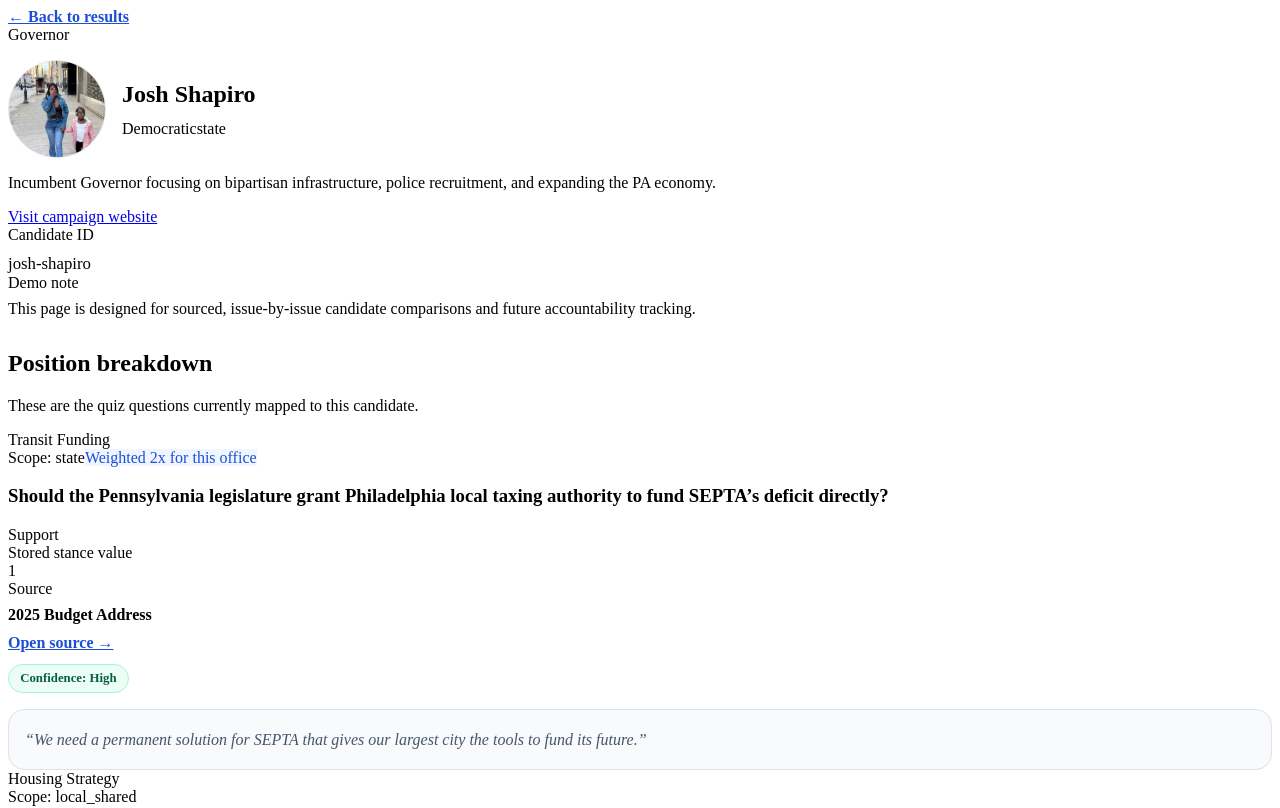
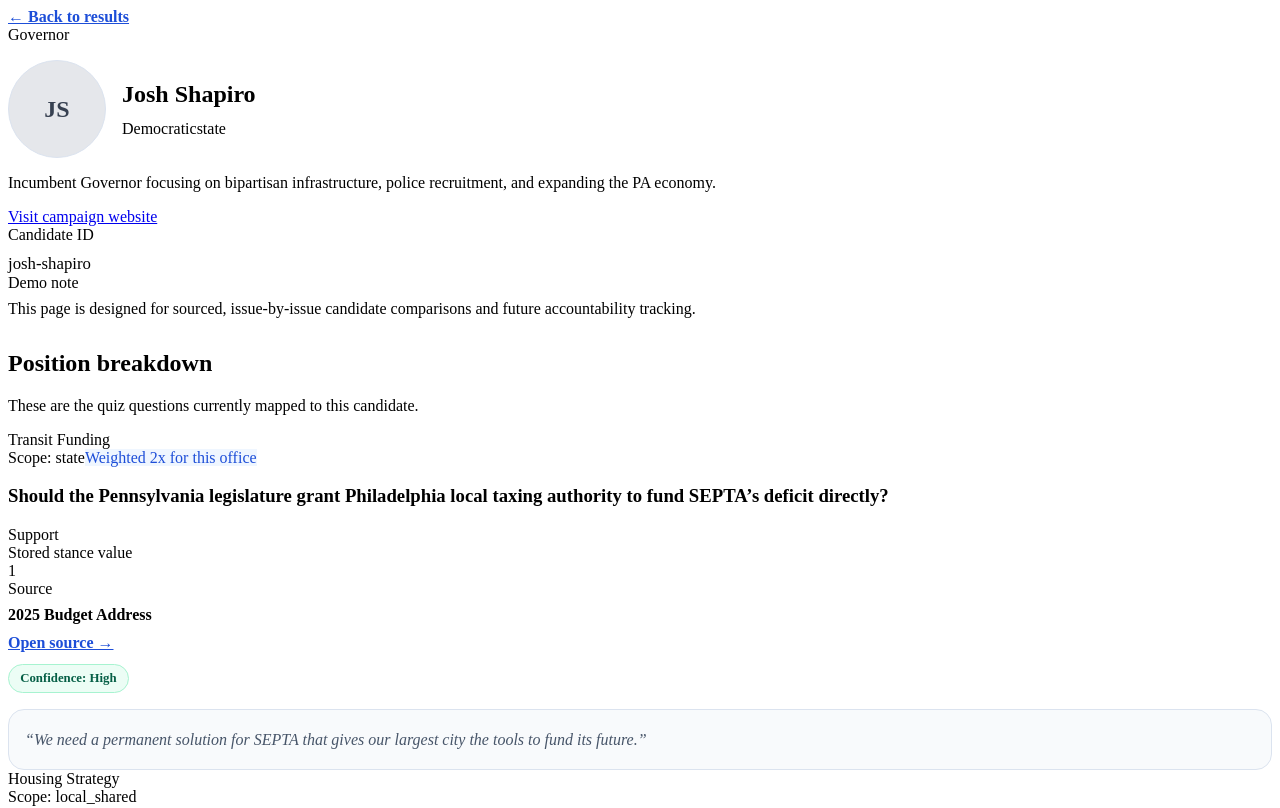
Before and after one commit to adorce90/Philly-Election-app, a Next.js app: page /candidate/josh-shapiro in a window 1280 px wide. Shown: the top 808 px of the page. Built offline with nearby package versions, Linux system fonts and the light colour scheme.

Commit message:
Update page.tsx

```diff
--- a/src/app/candidate/[id]/page.tsx
+++ b/src/app/candidate/[id]/page.tsx
@@ -87,28 +87,27 @@ export default function CandidateDetailPage({
                   flexWrap: "wrap"
                 }}
               >
-                {"image" in candidate &&
-                typeof candidate.image === "string" &&
-                candidate.image ? (
-                  <img
-                    src={candidate.image}
-                    alt={
-                      "imageAlt" in candidate &&
-                      typeof candidate.imageAlt === "string" &&
-                      candidate.imageAlt
-                        ? candidate.imageAlt
-                        : candidate.name
-                    }
+                <div
   style={{
     width: 96,
     height: 96,
     borderRadius: "50%",
-                      objectFit: "cover",
+    background: "#e5e7eb",
     border: "1px solid #dbe3ef",
-                      background: "#f8fafc"
+    display: "flex",
+    alignItems: "center",
+    justifyContent: "center",
+    fontWeight: 800,
+    fontSize: "1.5rem",
+    color: "#374151"
   }}
-                  />
-                ) : null}
+>
+  {candidate.name
+    .split(" ")
+    .map((n: string) => n[0])
+    .join("")
+    .slice(0, 2)}
+</div>
 
                 <div>
                   <h1 className="header-title" style={{ margin: 0 }}>
```
Lines whose indentation alone changed are shown as unchanged.
